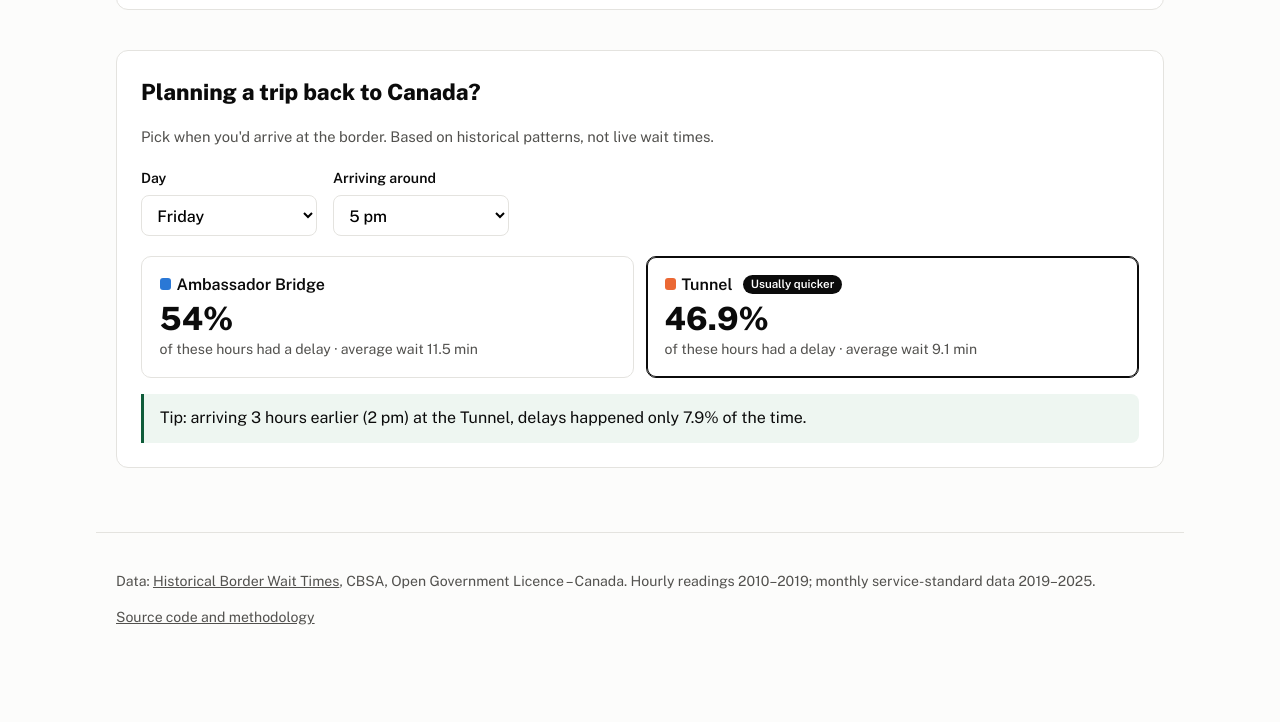
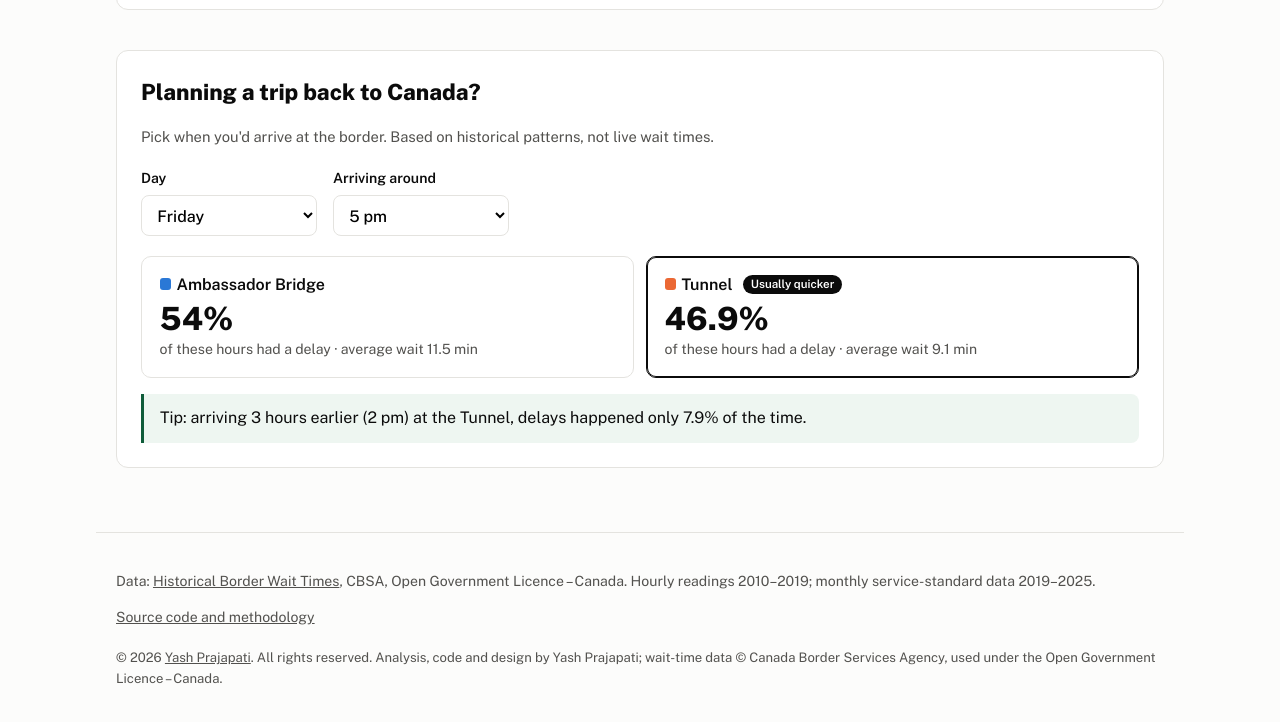
Before and after one commit to Yash8418/border-wait-analysis, a plain HTML site: page site/index.html in a window 1280 px wide. Shown: the part 1072-1794 px from the top of the page. Before the commit the page ends 1755 px from the top, so only its background shows below. Drawn offline with nearby package versions, Linux system fonts and the light colour scheme.

Commit message:
Add copyright and author credit to the dashboard footer

```diff
--- a/site/app.js
+++ b/site/app.js
@@ -181,3 +181,5 @@ async function main() {
 }
 
 main();
+
+for (const el of document.querySelectorAll("[data-year]")) el.textContent = new Date().getFullYear();
--- a/site/index.html
+++ b/site/index.html
@@ -2,6 +2,7 @@
 <html lang="en">
   <head>
     <meta charset="UTF-8" />
+    <meta name="author" content="Yash Prajapati" />
     <meta name="viewport" content="width=device-width, initial-scale=1.0" />
     <meta name="description" content="When are the Windsor–Detroit border crossings busiest? An analysis of CBSA wait-time data." />
     <title>Windsor–Detroit Border Waits</title>
@@ -85,6 +86,10 @@
       <p>
         <a href="https://github.com/Yash8418/border-wait-analysis">Source code and methodology</a>
       </p>
+      <p class="footer__copy">
+        © <span data-year>2026</span> <a href="https://yash8418.github.io/" rel="author">Yash Prajapati</a>. All rights reserved.
+        Analysis, code and design by Yash Prajapati; wait-time data © Canada Border Services Agency, used under the Open Government Licence – Canada.
+      </p>
     </footer>
 
     <script src="app.js" type="module"></script>
```
